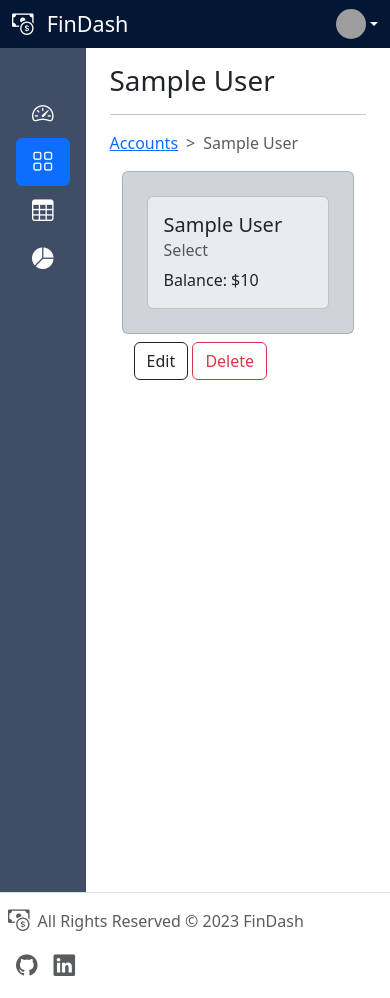
After one commit to isobelmorales/findash, a Django app: page /wallet/accounts/1/ in a window 390 px wide. The commit adds this page. Run offline with Django 4.2, Linux system fonts and the light colour scheme; a user stored in the database is signed in; tables that the repository leaves empty hold one stand-in row (values such as "Sample post"); some libraries are stand-ins or nearby versions; grey boxes are pictures that could not be loaded.

Commit message:
view account

```diff
--- a/main_app/templates/accounts/index.html
+++ b/main_app/templates/accounts/index.html
@@ -44,7 +44,7 @@
                                 <p class="card-text">Balance: ${{ account.balance }}</p>
                             </div>
                             <div class="card-footer text-muted text-center">
-                                <a href="#" class="card-link">View Details</a>
+                                <a href="{% url 'show_account' account.id %}" class="card-link">View Details</a>
                             </div>
                         </div>
                     </div>
--- /dev/null
+++ b/main_app/templates/accounts/show.html
@@ -0,0 +1,56 @@
+{% extends 'base.html' %}
+
+{% block title %}Accounts | FinDash {% endblock %}
+
+{% block sidebar %}
+<li class="nav-item">
+    <a href="{% url 'dashboard' %}" class="nav-link align-middle text-white">
+        <i class="fs-4 bi-speedometer2"></i>
+        <span class="ms-1 d-none d-sm-inline">Dashboard</span>
+    </a>
+</li>
+<li class="nav-item">
+    <a href="{% url 'accounts_index' %}" class="nav-link align-middle  active" aria-current="page">
+        <i class="fs-4 bi-grid"></i>
+        <span class="ms-1 d-none d-sm-inline">Wallet</span>
+    </a>
+</li>
+<li class="nav-item">
+    <a href="#" class="nav-link align-middle text-white">
+        <i class="fs-4 bi-table"></i>
+        <span class="ms-1 d-none d-sm-inline">Transactions</span>
+    </a>
+</li>
+<li class="nav-item">
+    <a href="#" class="nav-link align-middle text-white">
+        <i class="fs-4 bi-pie-chart-fill"></i>
+        <span class="ms-1 d-none d-sm-inline">Budget</span>
+    </a>
+</li>
+{% endblock %}
+
+{% block content %}
+    <h1>{{ account.name }}</h1>
+    <hr>
+    <nav style="--bs-breadcrumb-divider: '>';" aria-label="breadcrumb">
+        <ol class="breadcrumb">
+          <li class="breadcrumb-item"><a href="{% url 'accounts_index' %}">Accounts</a></li>
+          <li class="breadcrumb-item active" aria-current="page">{{ account.name }}</li>
+        </ol>
+    </nav>
+    <div class="container">
+        <div class="card bg-dark-subtle p-4">
+            <div class="card bg-body-secondary">
+                <div class="card-body">
+                    <h5 class="card-title">{{ account.name }}</h5>
+                    <h6 class="card-subtitle mb-2 text-muted">{{ account.type }}</h6>
+                    <p class="card-text">Balance: ${{ account.balance }}</p>
+                </div>
+            </div>
+        </div>
+        <div class="container mt-2">
+            <a href="#" class="btn  btn-outline-dark">Edit</a>
+            <a href="#" class="btn btn-outline-danger">Delete</a>
+        </div>
+    </div>
+{% endblock %}
--- a/main_app/urls.py
+++ b/main_app/urls.py
@@ -12,7 +12,8 @@ urlpatterns = [
     path('wallet/accounts/', views.accounts_index, name='accounts_index'),
     # accounts - create
     path('wallet/accounts/create/', views.AccountCreate.as_view(), name='accounts_create'),
-    # accounts - details
+    # accounts - show
+    path('wallet/accounts/<int:account_id>/', views.show_account, name='show_account')
     # accounts - update
     # accounts - delete
     # transactions
--- a/main_app/views.py
+++ b/main_app/views.py
@@ -46,3 +46,10 @@ class AccountCreate(CreateView):
     def form_valid(self, form):
         form.instance.user = self.request.user
         return super().form_valid(form)
+
+# Show Account
+@login_required
+def show_account(request, account_id):
+    account = Account.objects.get(id=account_id)
+
+    return render(request, 'accounts/show.html', { 'account': account })
```
